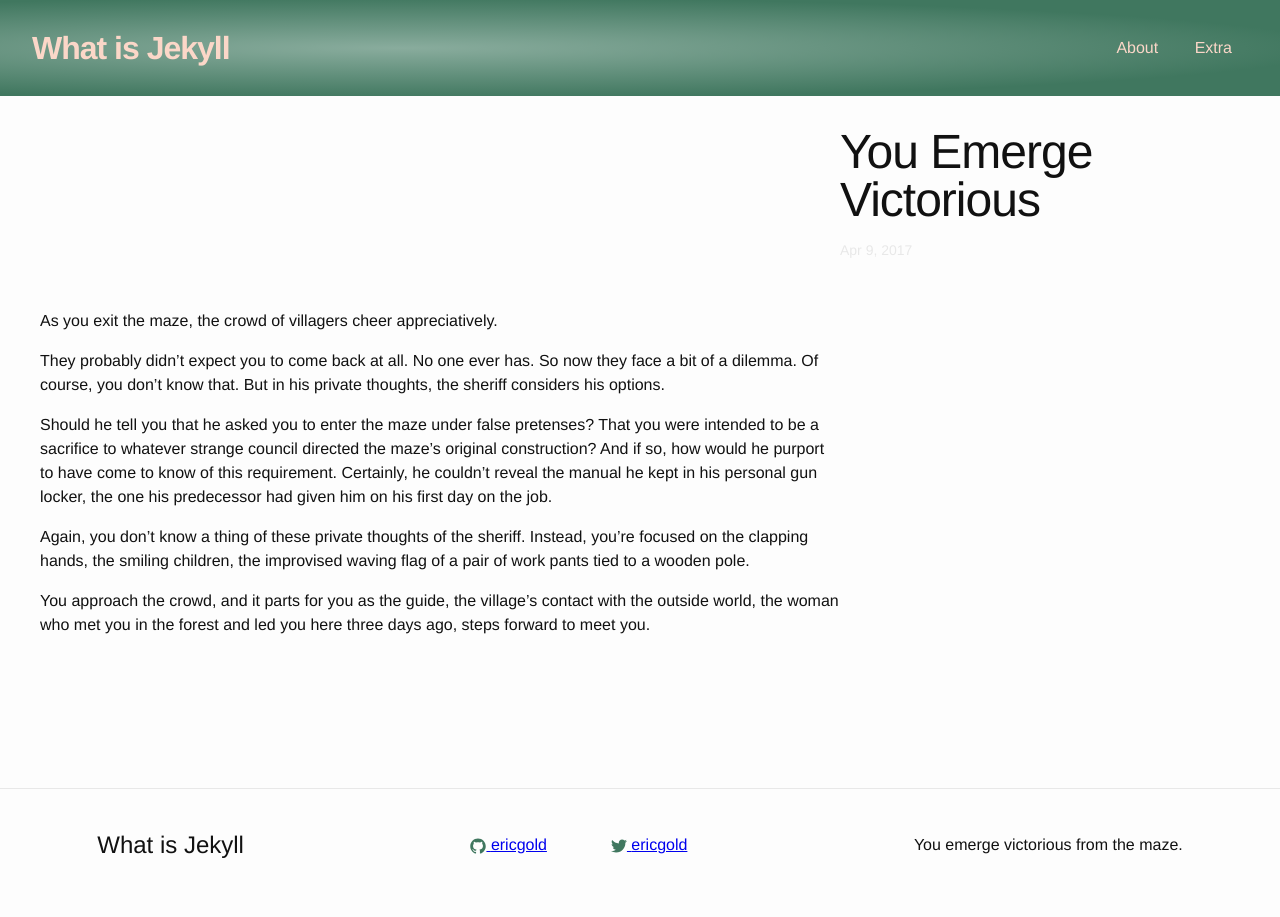
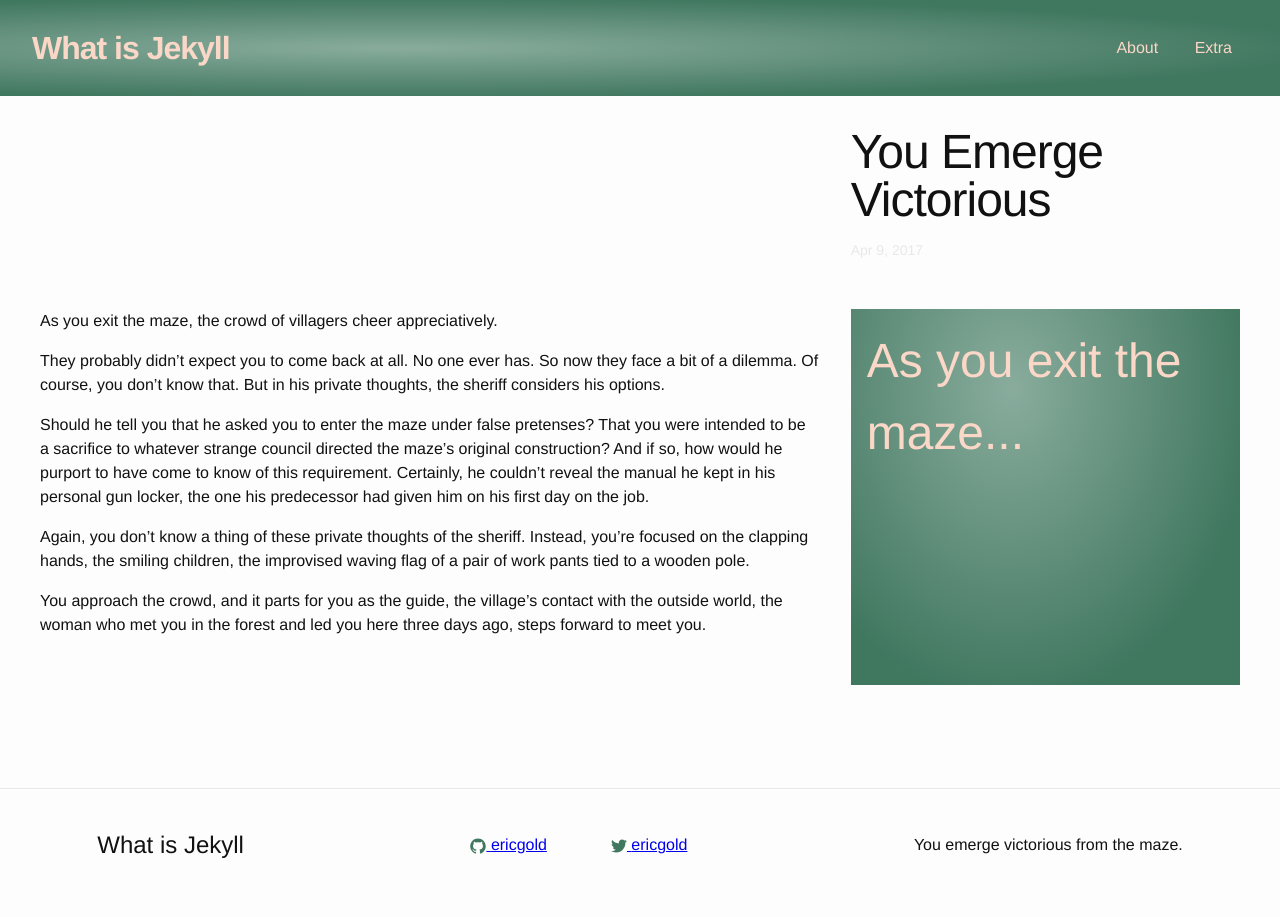
Before and after one commit to ericgold/jekylltest, a Jekyll site: the page built from _posts/2017-04-09-you-emerge-victorious.markdown, in a window 1280 px wide. Built offline with Jekyll 4.4.1, drawn with Linux system fonts in a browser that asks for light colours.

Commit message:
add sidebar to posts, displaying excerpt

```diff
--- a/_layouts/post.html
+++ b/_layouts/post.html
@@ -12,6 +12,10 @@ layout: default
     {{ content }}
   </div>
 
+  <div class="post-sidebar">
+    <h2>{{ page.excerpt }}</h2>
+  </div>
+
   {% if site.disqus.shortname %}
     {% include disqus_comments.html %}
   {% endif %}
--- a/_posts/2017-04-09-you-emerge-victorious.markdown
+++ b/_posts/2017-04-09-you-emerge-victorious.markdown
@@ -1,6 +1,7 @@
 ---
 layout: post
 title: "You Emerge Victorious"
+excerpt: As you exit the maze...
 ---
 
 As you exit the maze, the crowd of villagers cheer appreciatively.
--- a/_sass/_layout/_post.scss
+++ b/_sass/_layout/_post.scss
@@ -7,10 +7,9 @@
 
   @include mq(medium) {
     grid-template-columns: 2fr 1fr;
+    grid-column-gap: 2rem;
   }
 }
-
-
 
 .post-header {
   margin-bottom: $spacing-unit;
@@ -61,3 +60,21 @@
     }
   }
 }
+
+.post-sidebar {
+  grid-column: 1;
+  grid-row: 3;
+    background-image: radial-gradient(ellipse farthest-corner at 10rem 5rem, #89AC9D 0%, $brand-color 75%);
+
+  padding: 1rem;
+
+  h2 {
+    color: $sandy;
+    font-size: 3rem;
+  }
+
+  @include mq(large) {
+    grid-column: 2;
+    grid-row: 2
+  }
+}
```
